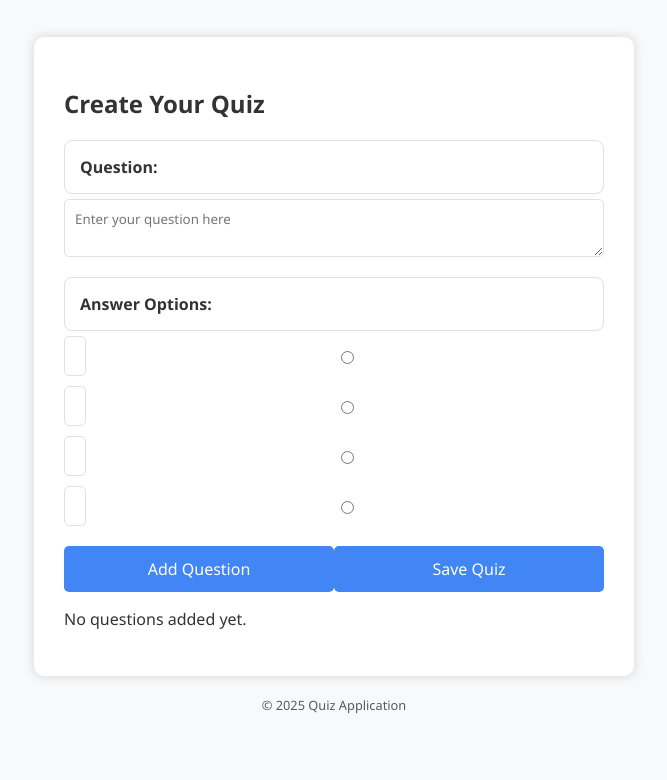
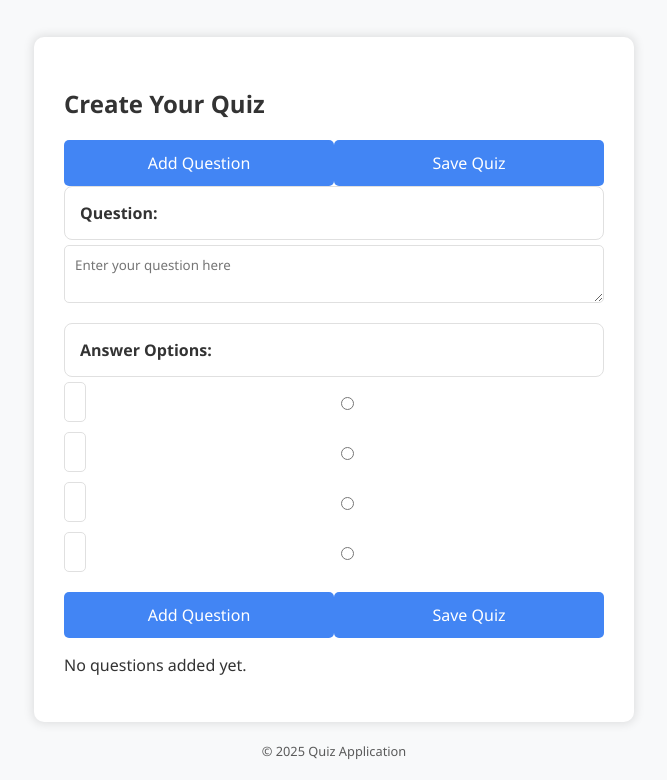
Before and after one commit to irhdab/Jeopardy, a plain HTML site: page index.html in a window 1280 px wide. Both pictures are taken after a click on the button "Create Quiz". Shown: the part 143-923 px from the top of the page, without its empty margins (306-973 px from the left). Before the commit the page ends 877 px from the top, so only its background shows below. Drawn offline with Linux system fonts and the light colour scheme.

Commit message:
Update index.html

```diff
--- a/index.html
+++ b/index.html
@@ -37,6 +37,12 @@
 
     <div id="creator-panel">
         <h2>Create Your Quiz</h2>
+        <div class="nav-buttons">
+    <button id="add-question">Add Question</button>
+    <button id="update-question" class="hide">Update Question</button>
+    <button id="cancel-edit" class="hide">Cancel Edit</button>
+    <button id="save-quiz">Save Quiz</button>
+    </div>
         <div id="question-form">
             <div class="form-group">
                 <label for="question-text">Question:</label>
```
